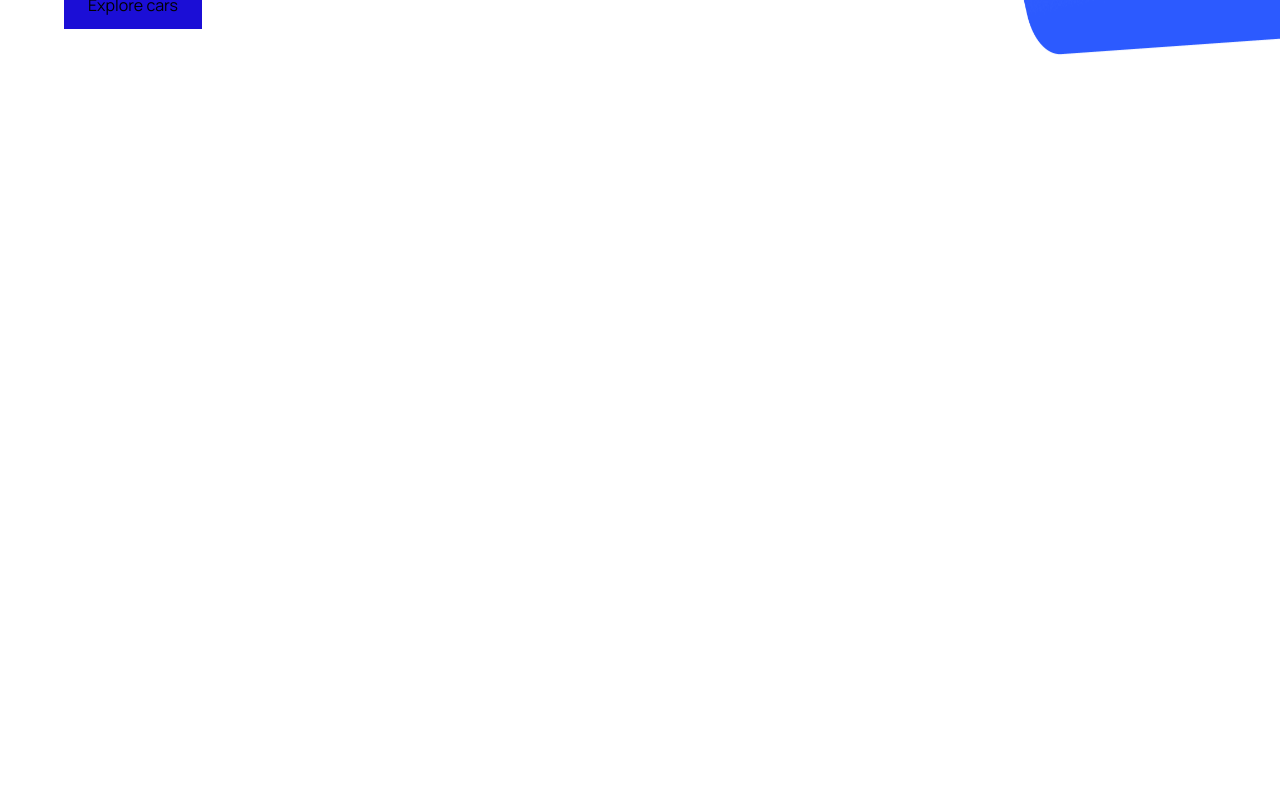
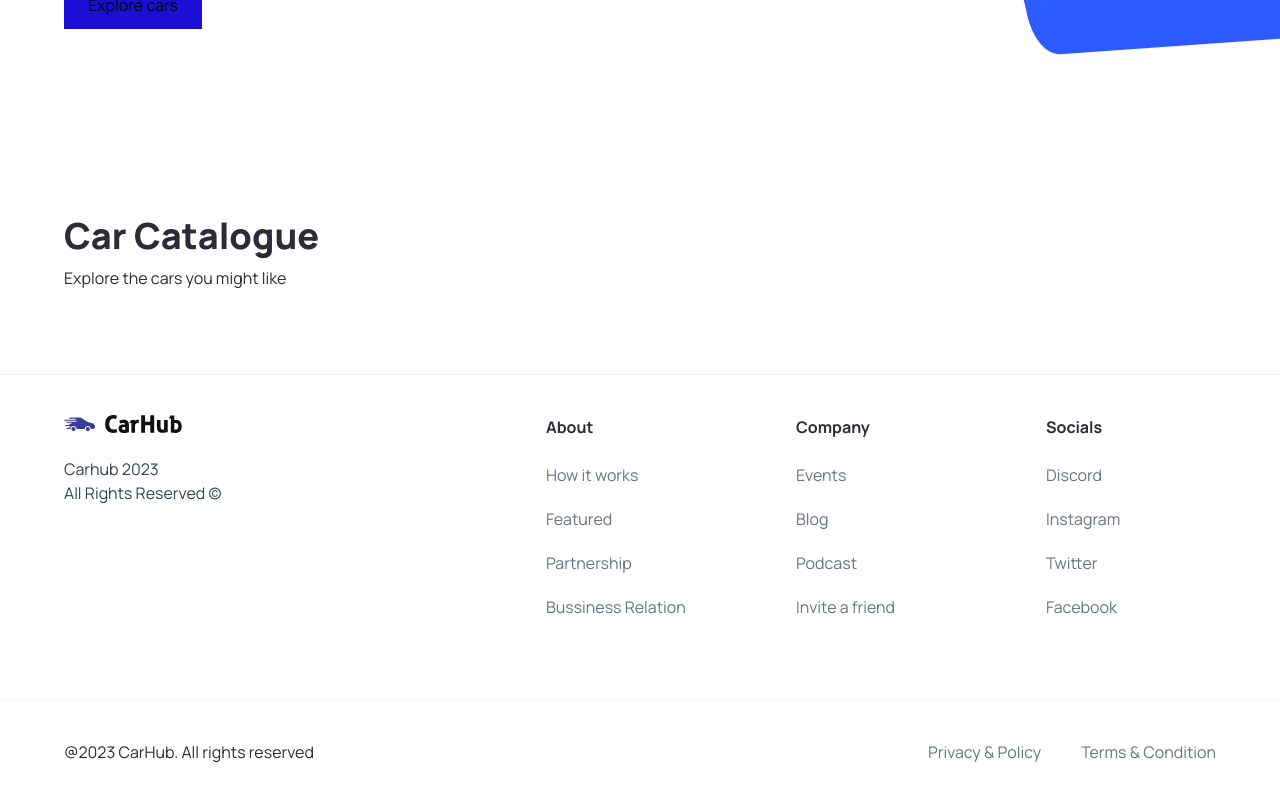
Before and after one commit to RdhYuGaan/AutoRentz, a Next.js app: page / in a window 1280 px wide. Shown: the part 648-1448 px from the top of the page. Before the commit the page ends 800 px from the top, so only its background shows below. Built offline with nearby package versions, Linux system fonts and the light colour scheme.

Commit message:
add searchbar and search manufacturer features

```diff
--- a/app/layout.tsx
+++ b/app/layout.tsx
@@ -1,5 +1,5 @@
+import { Footer } from "@/components";
 import Navbar  from "../components/Navbar";
-import footer  from "../components/Footer";
 import "./globals.css"
 
 export const metadata = {
@@ -19,7 +19,7 @@
       <body className={"relative"}>
         <Navbar />
         {children}
-        <footer />
+        <Footer />
         </body>
     </html>
   );
--- a/app/page.tsx
+++ b/app/page.tsx
@@ -1,12 +1,26 @@
-import { Hero } from "@/components";
+import { CustomFilter, Hero, SearchBar } from "@/components";
 import Image from "next/image";
 
 export default function Home() {
   return (
     <main className="overflow-hidden">
-     <Hero />
+      <Hero />
 
+      <div className="mt-12 padding-x padding-y max-width" id="discover">
+        <div className="home__text-container">
+          <h1 className="text-4xl font-extrabold">Car Catalogue</h1>
+          <p>Explore the cars you might like</p>
+        </div>
 
+        <div className="home__filters">
+          <SearchBar />
+
+          <div className="home__filter-container">
+            <CustomFilter title="fuel" />
+            <CustomFilter title="year" />
+          </div> {/* This div was not properly closed */}
+        </div>
+      </div>
     </main>
-  )
+  );
 }
--- /dev/null
+++ b/components/CustomFilter.tsx
@@ -0,0 +1,11 @@
+import React from 'react'
+
+const CustomFilter = () => {
+  return (
+    <div>
+
+    </div>
+  )
+}
+
+export default CustomFilter
--- a/components/Footer.tsx
+++ b/components/Footer.tsx
@@ -3,40 +3,49 @@
 
 import { footerLinks } from "@/public/constants";
 
-
-const Footer = () => {
-  return (
-    <footer className="flex flex-col
-    text-black-100 mt-5 border-t border-gray-100">
-      <div className="flex max-md:flex-col flex-wrap justify-between gap-5
-      sm:px-16 px-6 py-10">
-        <div className="flex flex-col justify-start items-start
-         gap-6">
-          <Image src="/logo.svg" alt="logo" width={118} height={18}
-          className="object-contain" />
-          <p className="text base text-gray-700">
-            carhub 2024 <br />
-            All Right reserved &copy;
+const Footer = () => (
+  <footer className='flex flex-col text-black-100  mt-5 border-t border-gray-100'>
+    <div className='flex max-md:flex-col flex-wrap justify-between gap-5 sm:px-16 px-6 py-10'>
+      <div className='flex flex-col justify-start items-start gap-6'>
+        <Image src='/logo.svg' alt='logo' width={118} height={18} className='object-contain' />
+        <p className='text-base text-gray-700'>
+          Carhub 2023 <br />
+          All Rights Reserved &copy;
         </p>
-
       </div>
 
       <div className="footer__links">
-          {footerLinks.map((link)=>(
-            <div key={link.title}
-            className="footer__link">
-              <h3>
+        {footerLinks.map((item) => (
+          <div key={item.title} className="footer__link">
+            <h3 className="font-bold">{item.title}</h3>
+            <div className="flex flex-col gap-5">
+              {item.links.map((link) => (
+                <Link
+                  key={link.title}
+                  href={link.url}
+                  className="text-gray-500"
+                >
                   {link.title}
-              {link.title}</h3>
-
+                </Link>
+              ))}
+            </div>
+          </div>
+        ))}
+      </div>
     </div>
 
-          ))}
+    <div className='flex justify-between items-center flex-wrap mt-10 border-t border-gray-100 sm:px-16 px-6 py-10'>
+      <p>@2023 CarHub. All rights reserved</p>
+
+      <div className="footer__copyrights-link">
+        <Link href="/" className="text-gray-500">
+          Privacy & Policy
+        </Link>
+        <Link href="/" className="text-gray-500">
+          Terms & Condition
+        </Link>
       </div>
-
     </div>
   </footer>
-  )
-}
-
+);
 export default Footer
--- /dev/null
+++ b/components/SearchBar.tsx
@@ -0,0 +1,23 @@
+"use client";
+
+import { useState } from "react";
+
+import { SearchManufacturer } from "./";
+
+const SearchBar = () => {
+    const [manufacturer, setmanufacturer]=
+    useState("");
+  const handleSearch = () => {
+
+  };
+
+  return (
+    <form className="searchbar" onSubmit={handleSearch}>
+      <div className="searchbar__item">
+        <SearchManufacturer />
+      </div>
+    </form>
+  );
+};
+
+export default SearchBar;
--- /dev/null
+++ b/components/SearchManufacturer.tsx
@@ -0,0 +1,11 @@
+import React from 'react'
+
+const SearchManufacturer = () => {
+  return (
+    <div>
+
+    </div>
+  )
+}
+
+export default SearchManufacturer
--- a/components/index.ts
+++ b/components/index.ts
@@ -2,6 +2,9 @@
 import CustomButton from "./CustomButton";
 import Navbar from "./Navbar";
 import Footer from "./Footer";
+import SearchBar from "./Searchbar";
+import CustomFilter from "./CustomFilter";
+import SearchManufacturer from "./SearchManufacturer";
 
 
 export{
@@ -9,5 +12,8 @@
     CustomButton,
     Navbar,
     Footer,
+    SearchBar,
+    CustomFilter,
+    SearchManufacturer
 
 }
```
Lines whose indentation alone changed are shown as unchanged.
